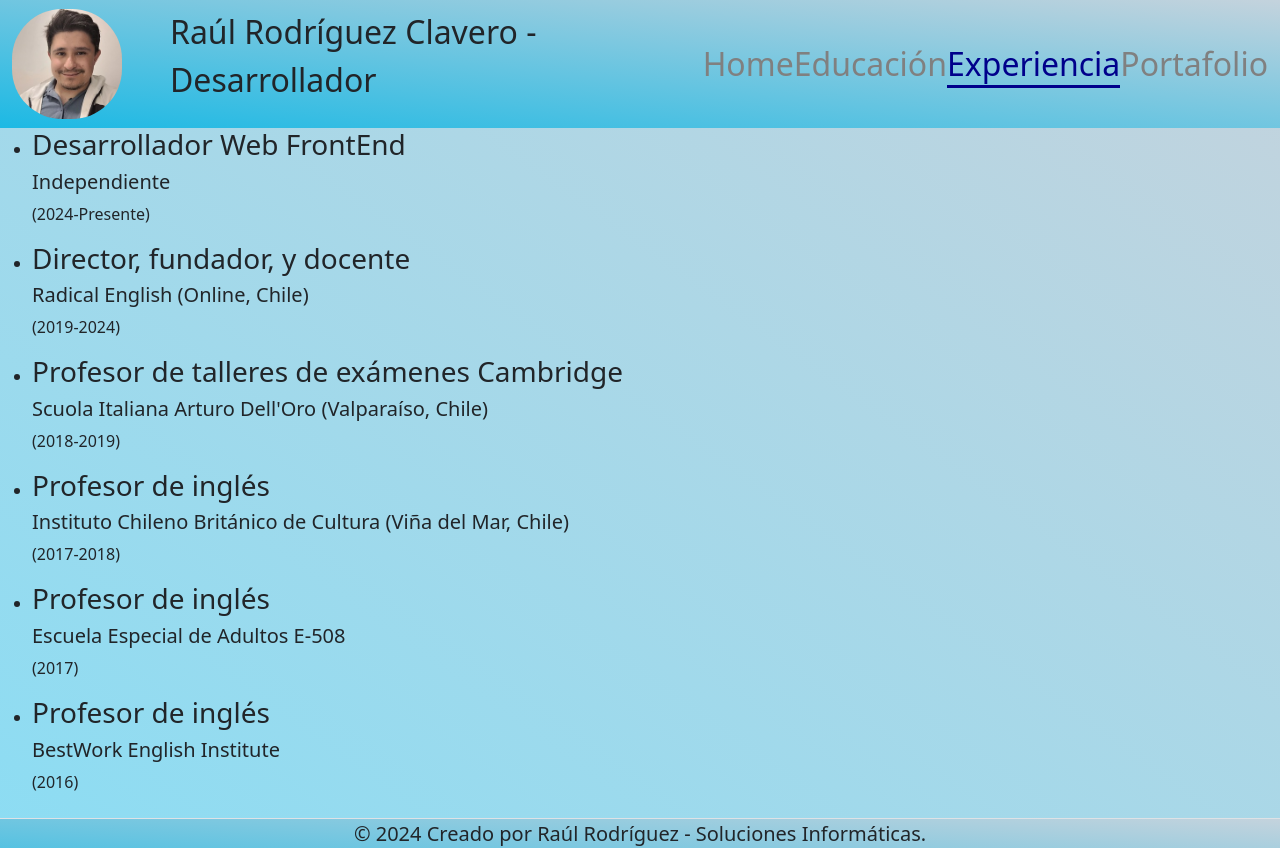
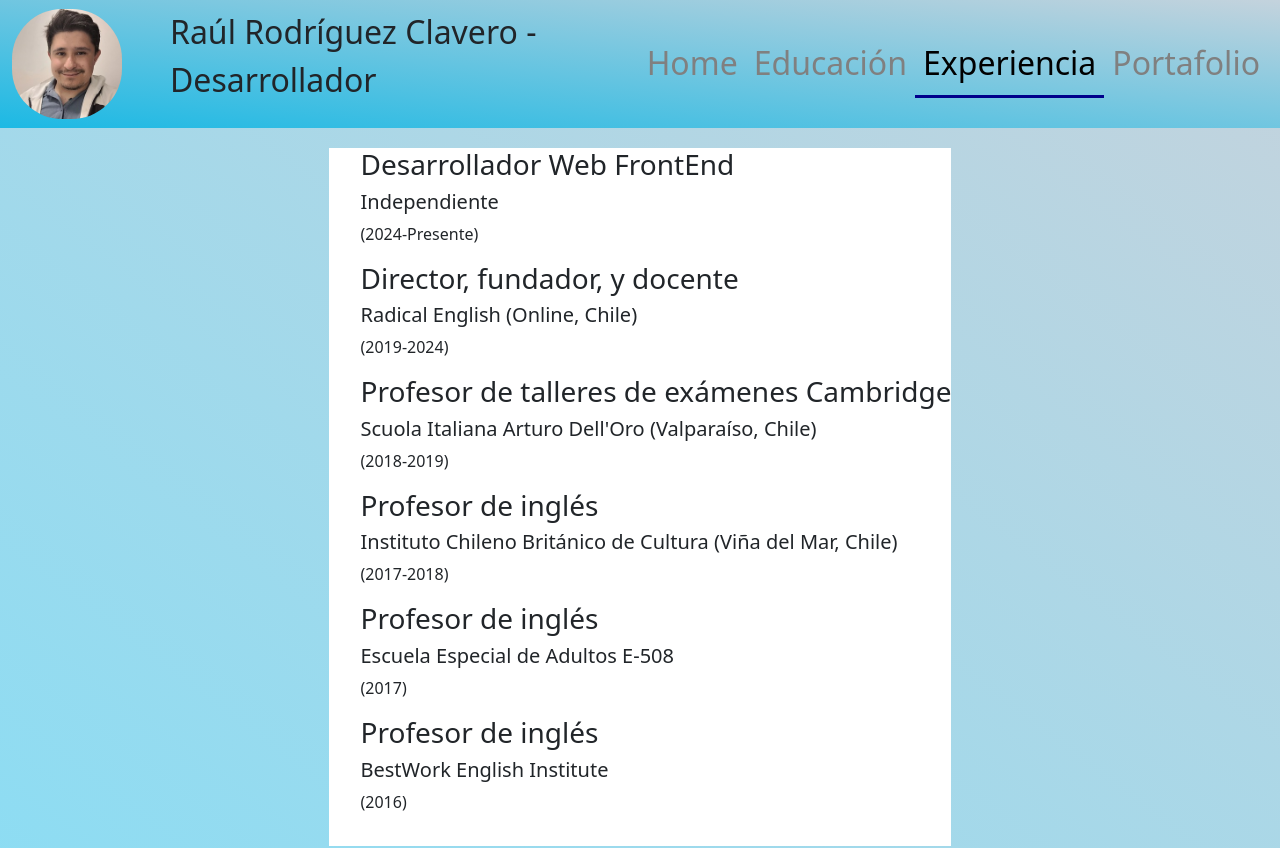
Before and after one commit to RaulWeirdStackDev/CVRaulReact, a React (Vite) app: page /experiencia in a window 1280 px wide. Shown: the top 848 px of the page. Built offline with nearby package versions, Linux system fonts and the light colour scheme.

Commit message:
recuperar estilos de bootstrap en nav, agregar fondo a experiencias.

```diff
--- a/src/components/Navbar/Navbar.css
+++ b/src/components/Navbar/Navbar.css
@@ -8,4 +8,3 @@
 
 .inactive {text-decoration: none; color: gray;}
 .active{text-decoration: none; color: darkblue; border-bottom: solid 3px darkblue;}
-.setActiveClass{margin-inline: 10px;}
--- a/src/components/Navbar/Navbar.jsx
+++ b/src/components/Navbar/Navbar.jsx
@@ -1,8 +1,9 @@
 import { NavLink } from 'react-router-dom';
 import './Navbar.css'
+import { setActiveClass } from '../../utilities/setActive';
 
 export const Navbar = () => {
-  const setActiveClass = ({ isActive }) => (isActive ? "active" : "inactive");
+
   return (
     <>
         <nav className="navbar navbar-expand-lg navbar-light bg-light">
--- /dev/null
+++ b/src/utilities/setActive.js
@@ -0,0 +1 @@
+export const setActiveClass = ({ isActive }) => (isActive ? "active nav-link" : "inactive nav-link");
--- a/src/views/Experiencia/Experiencia.css
+++ b/src/views/Experiencia/Experiencia.css
@@ -0,0 +1,11 @@
+.experiencia{
+    display: flex;
+    justify-content: center;
+    justify-self: center;
+    align-items: center;
+    background: white no-repeat center;
+    max-width: 55vw;
+    margin-top: 20px;
+}
+
+.experiencia ul{list-style: none;}
--- a/src/views/Experiencia/Experiencia.jsx
+++ b/src/views/Experiencia/Experiencia.jsx
@@ -3,7 +3,7 @@ import './Experiencia.css'
 
 export const Experiencia = () => {
   return (
-    <div>
+    <div className='experiencia'>
         <ul>
         {experiencia.map((experiencia) => (
             <li key={experiencia.id}>
--- a/src/views/Home/CVenPDF/CVenPDF.css
+++ b/src/views/Home/CVenPDF/CVenPDF.css
@@ -3,8 +3,9 @@
   justify-content: center;
   align-items: center;
   padding: 10px;
+  padding-block: 10px;
   background-color: #1cb9e4;
-  margin-inline: 40vw;
+  margin-inline: 35vw;
   margin-top: 10px;
   text-align: center;
 }
--- a/src/views/Home/CVenPDF/CVenPDF.jsx
+++ b/src/views/Home/CVenPDF/CVenPDF.jsx
@@ -3,8 +3,8 @@ import './CVenPDF.css'
 const CVenPDF = () => {
   return (
     <div className="cvDescargable">
-    <a href="./CV Raúl Rodríguez 2024 Desarrollador.pdf" target="_blank"
-      >Descarga aquí mi curriculum en formato PDF</a
+    <a href="/CVRaulR.pdf" target="_blank"
+      >⬇ Descarga aquí mi curriculum en formato PDF ⬇</a
     >
   </div>
   )
--- a/src/views/Home/Perfil/Perfil.jsx
+++ b/src/views/Home/Perfil/Perfil.jsx
@@ -4,7 +4,7 @@ const Perfil = () => {
   return (
     <>
     <article className="características mt-5">
-      <h2>Perfil Profesional</h2>
+      <h2 className='perfil'>Perfil Profesional</h2>
       <div className="contenedor">
         <div className="icono">
           <i className="fa-solid fa-chalkboard-user"></i>
```
Also changed, not shown: public/formacionPed.png (added), src/views/Home/Perfil/Perfil.css (line endings or trailing spaces), 1 other file (tests, documents, lock files or other folders).
